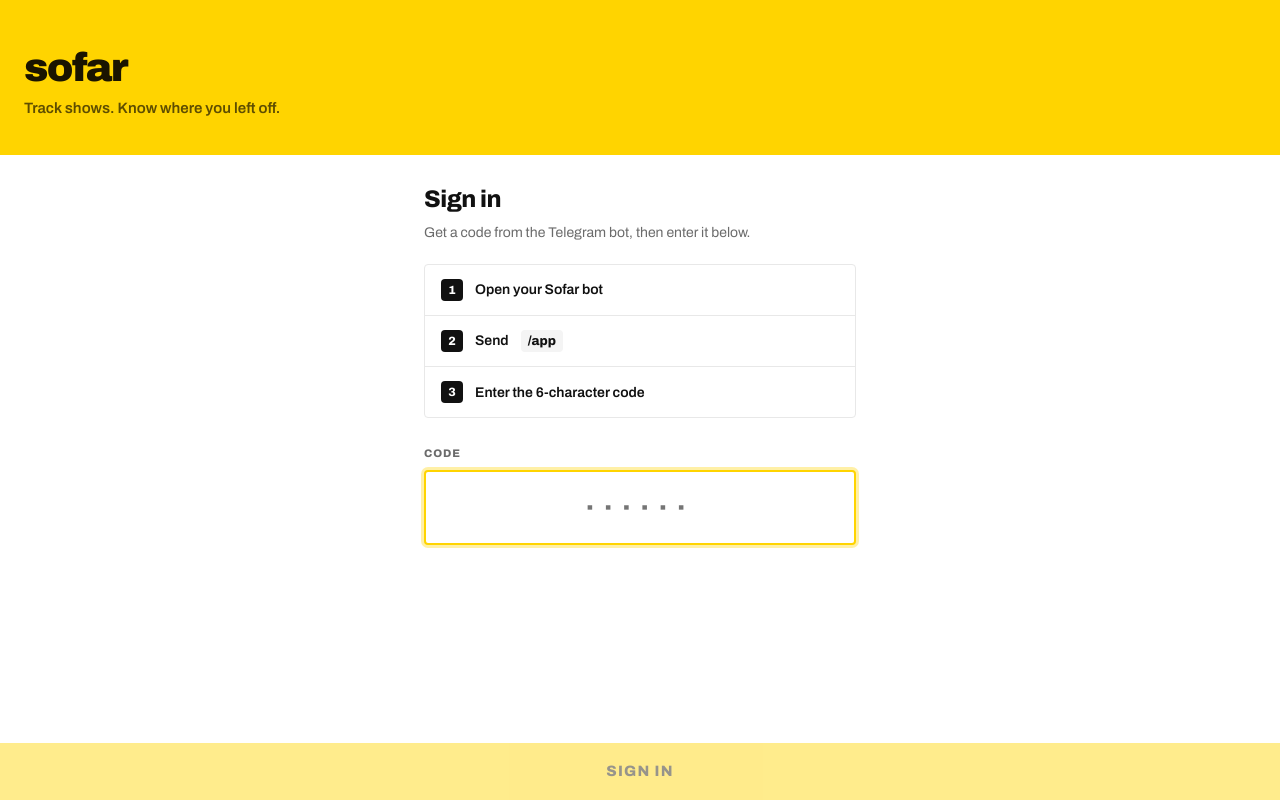
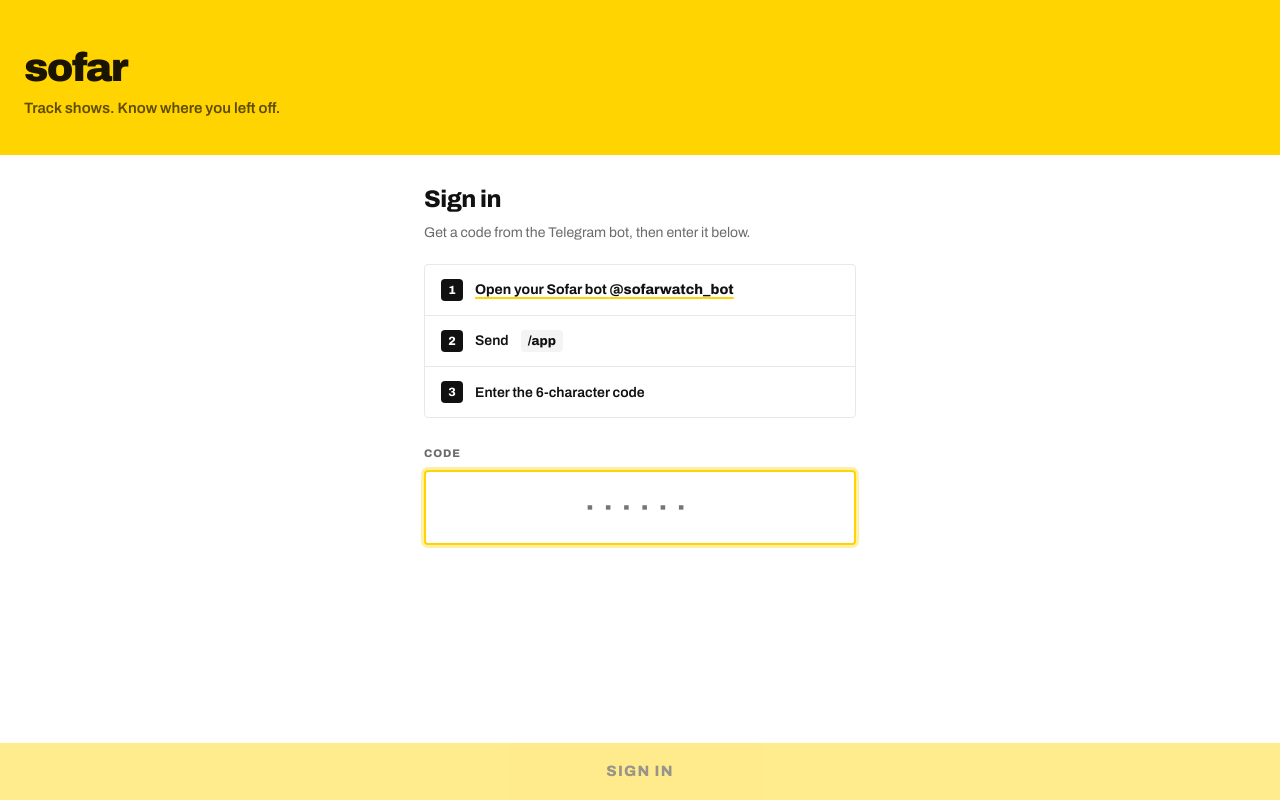
Before and after one commit to uhohnelson/so-far, a React (Vite) app in the folder web/: page / in a window 1280 px wide. Built offline with nearby package versions, Linux system fonts and the light colour scheme.

Commit message:
Make Telegram bot tappable on the sign-in page.
Users can open @sofarwatch_bot from the login steps without hunting for the handle.

```diff
--- a/web/src/components/Login.tsx
+++ b/web/src/components/Login.tsx
@@ -36,7 +36,16 @@
 
         <ol className="login-steps">
           <li>
-            Open your Sofar bot
+            <a
+              className="login-bot-link"
+              href="https://t.me/sofarwatch_bot"
+              target="_blank"
+              rel="noopener noreferrer"
+            >
+              Open your Sofar bot
+              {' '}
+              <span className="login-bot-handle">@sofarwatch_bot</span>
+            </a>
           </li>
           <li>
             Send <code>/app</code>
--- a/web/src/index.css
+++ b/web/src/index.css
@@ -165,6 +165,26 @@
   font-weight: 800;
   display: grid;
   place-items: center;
+}
+
+.login-bot-link {
+  color: var(--ink);
+  font-weight: 700;
+  text-decoration: underline;
+  text-decoration-color: var(--yellow);
+  text-decoration-thickness: 2px;
+  text-underline-offset: 3px;
+}
+
+.login-bot-link:hover,
+.login-bot-link:focus-visible {
+  color: var(--yellow-ink);
+  background: rgba(255, 212, 0, 0.35);
+  outline: none;
+}
+
+.login-bot-handle {
+  font-weight: 800;
 }
 
 .login code {
```
